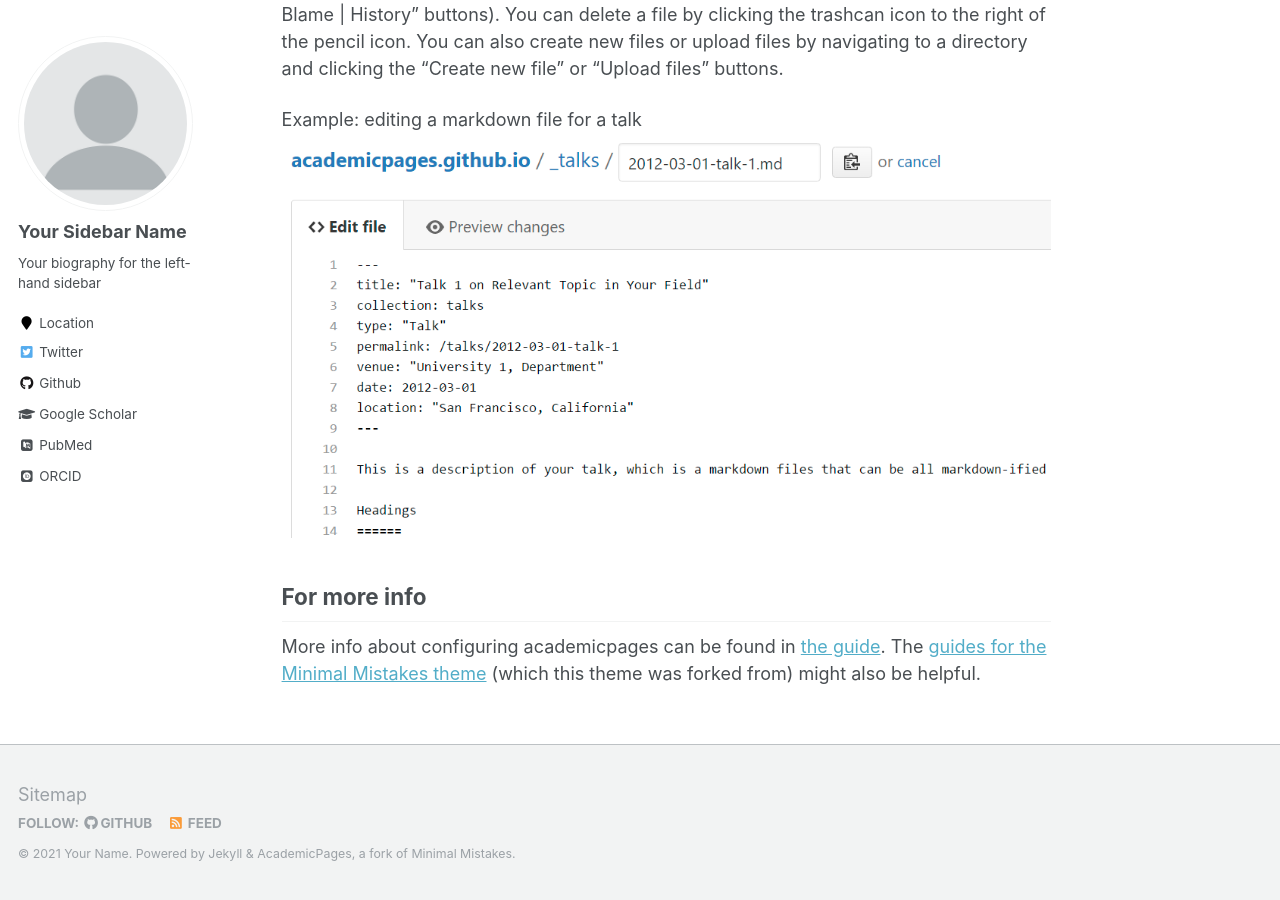
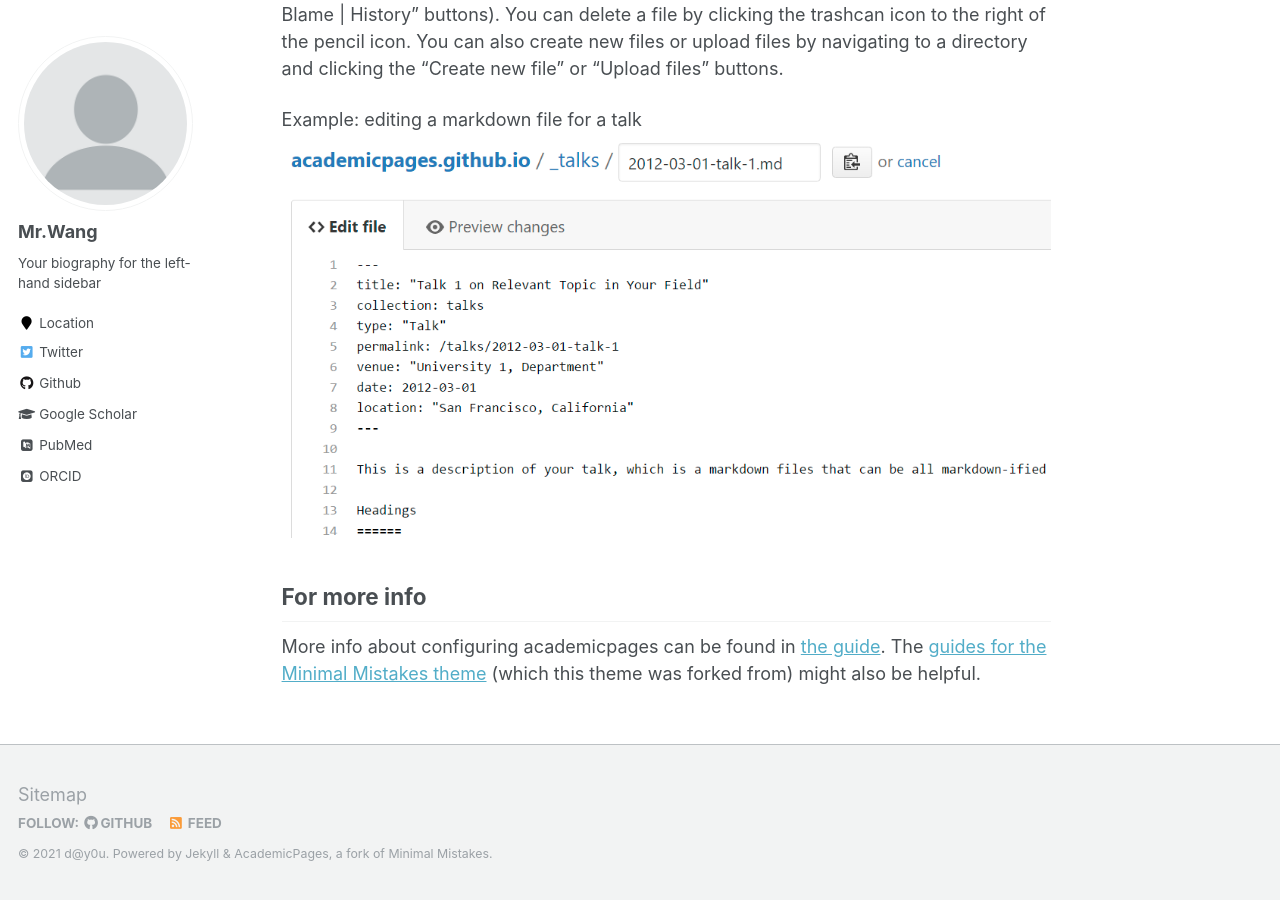
Before and after one commit to day0u/day0u.github.io, a Jekyll site: the page built from _pages/about.md, in a window 1280 px wide and 900 px high, scrolled down 2463 px. Built offline with Jekyll 4.4.1, drawn with Linux system fonts in a browser that asks for light colours; some web fonts are replaced; some of the changed text lies outside the part shown.

Commit message:
update config basic info

```diff
--- a/_config.yml
+++ b/_config.yml
@@ -7,13 +7,13 @@
 
 # Site Settings
 locale                   : "en-US"
-title                    : "Your Name / Site Title"
+title                    : "d@y0u / records"
 title_separator          : "-"
-name                     : &name "Your Name"
+name                     : &name "d@y0u"
 description              : &description "personal description"
-url                      : https://academicpages.github.io # the base hostname & protocol for your site e.g. "https://mmistakes.github.io"
+url                      : https://day0u.github.io # the base hostname & protocol for your site e.g. "https://mmistakes.github.io"
 baseurl                  : "" # the subpath of your site, e.g. "/blog"
-repository               : "academicpages/academicpages.github.io"
+repository               : "day0u/day0u.github.io"
 teaser                   :  # filename of teaser fallback teaser image placed in /images/, .e.g. "500x300.png"
 breadcrumbs              : false # true, false (default)
 words_per_minute         : 160
@@ -80,7 +80,7 @@ analytics:
 
 # Site Author
 author:
-  name             : "Your Sidebar Name"
+  name             : "Mr.Wang"
   avatar           : "profile.png"
   bio              : "Your biography for the left-hand sidebar"
   location         : "Location"
@@ -96,7 +96,7 @@ author:
   flickr           :
   facebook         :
   foursquare       :
-  github           : "academicpages"
+  github           : "day0u"
   google_plus      :
   keybase          :
   instagram        :
```
